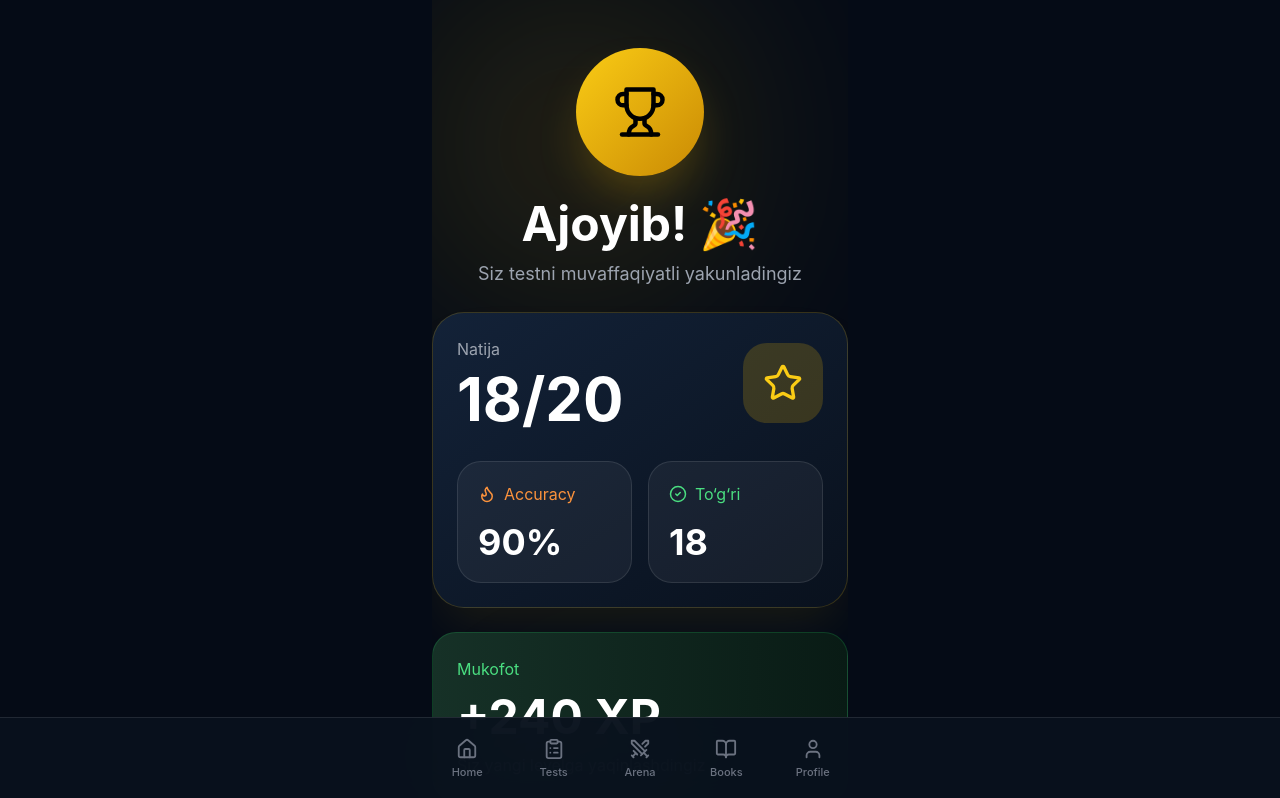
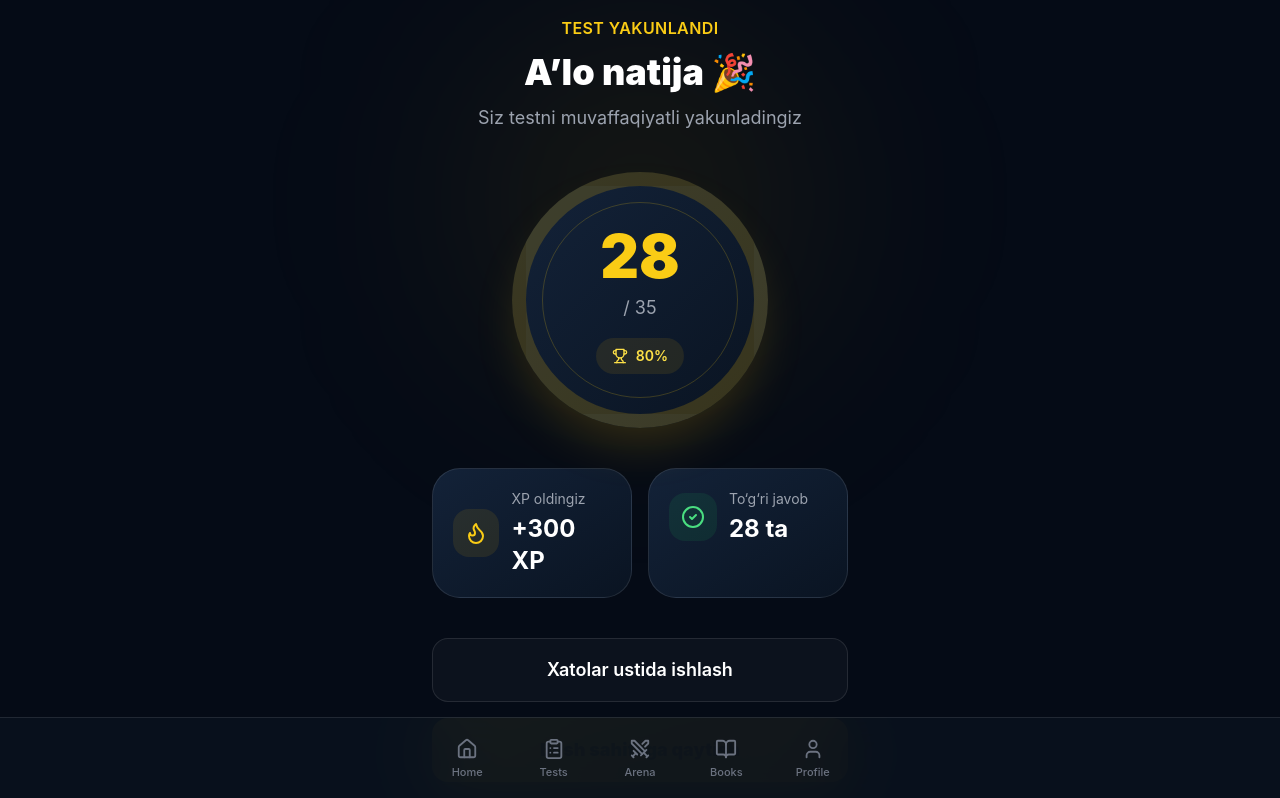
Before and after one commit to abdurahmon2909/tarix-ustozlari-front, a React (Vite) app: page /result in a window 1280 px wide. Shown: the top 798 px of the page. Built offline with nearby package versions, Linux system fonts and the light colour scheme; no server answers; sample sign-in values are in the browser's storage.

Commit message:
add premium homepage

```diff
--- a/src/pages/TestResultPage.tsx
+++ b/src/pages/TestResultPage.tsx
@@ -1,7 +1,6 @@
 import {
   Trophy,
   Flame,
-  Star,
   CheckCircle2,
 } from "lucide-react";
 
@@ -9,88 +8,67 @@ import { motion } from "framer-motion";
 
 export default function TestResultPage() {
   return (
-    <div className="relative min-h-screen overflow-hidden pt-6 space-y-6">
-      {/* GLOWS */}
+    <div className="relative pt-4 pb-12">
+      {/* BACKGROUND */}
       <div
         className="
         absolute
-        top-0
-        left-0
-        w-72
-        h-72
+        top-10
+        left-1/2
+        -translate-x-1/2
+        w-80
+        h-80
         rounded-full
-        bg-yellow-500/20
+        bg-yellow-500/10
         blur-[120px]
       "
       />
 
+      {/* CONTENT */}
       <div
-        className="
-        absolute
-        bottom-0
-        right-0
-        w-72
-        h-72
-        rounded-full
-        bg-blue-500/20
-        blur-[120px]
-      "
-      />
-
-      {/* SUCCESS */}
-      <motion.div
-        initial={{
-          scale: 0.8,
-          opacity: 0,
-        }}
-        animate={{
-          scale: 1,
-          opacity: 1,
-        }}
         className="
         relative
         z-10
-        flex
-        flex-col
-        items-center
+      "
+      >
+        {/* TITLE */}
+        <motion.div
+          initial={{
+            opacity: 0,
+            y: -20,
+          }}
+          animate={{
+            opacity: 1,
+            y: 0,
+          }}
+          className="
           text-center
         "
         >
-        <div
+          <p
             className="
-          w-32
-          h-32
-          rounded-full
-          bg-gradient-to-br
-          from-yellow-400
-          to-yellow-600
-          flex
-          items-center
-          justify-center
-          shadow-2xl
-          shadow-yellow-500/30
+            text-yellow-400
+            font-semibold
+            tracking-wide
           "
           >
-          <Trophy
-            size={54}
-            className="text-black"
-          />
-        </div>
+            TEST YAKUNLANDI
+          </p>
 
           <h1
             className="
-          text-5xl
-          font-bold
-          mt-6
+            mt-3
+            text-4xl
+            font-black
           "
           >
-          Ajoyib! 🎉
+            A’lo natija 🎉
           </h1>
 
           <p
             className="
+            mt-3
             text-gray-400
-          mt-3
             text-lg
           "
           >
@@ -99,154 +77,101 @@ export default function TestResultPage() {
           </p>
         </motion.div>
 
-      {/* SCORE CARD */}
+        {/* SCORE */}
         <motion.div
           initial={{
             opacity: 0,
-          y: 20,
+            scale: 0.8,
           }}
           animate={{
             opacity: 1,
-          y: 0,
+            scale: 1,
           }}
           transition={{
             delay: 0.1,
           }}
           className="
-        relative
-        z-10
-        rounded-[32px]
-        p-6
-        bg-gradient-to-br
-        from-[#132238]
-        to-[#09111d]
-        border
-        border-yellow-500/20
-        shadow-2xl
-        shadow-yellow-500/10
-      "
-      >
-        <div
-          className="
-          flex
-          items-center
-          justify-between
-        "
-        >
-          <div>
-            <p className="text-gray-400">
-              Natija
-            </p>
-
-            <h2
-              className="
-              text-6xl
-              font-bold
-              mt-2
-            "
-            >
-              18/20
-            </h2>
-          </div>
-
-          <div
-            className="
-            w-20
-            h-20
-            rounded-3xl
-            bg-yellow-500/20
+          mt-10
           flex
           items-center
           justify-center
         "
         >
-            <Star
-              size={40}
+          <div
             className="
+            relative
+            w-64
+            h-64
+            rounded-full
+            border-[14px]
+            border-yellow-500/20
+            flex
+            items-center
+            justify-center
+            bg-gradient-to-br
+            from-[#132238]
+            to-[#0a1422]
+            shadow-2xl
+            shadow-yellow-500/20
+          "
+          >
+            {/* INNER GLOW */}
+            <div
+              className="
+              absolute
+              inset-4
+              rounded-full
+              border
+              border-yellow-400/20
+            "
+            />
+
+            {/* CONTENT */}
+            <div className="text-center">
+              <h2
+                className="
+                text-6xl
+                font-black
                 text-yellow-400
               "
-            />
-          </div>
-        </div>
+              >
+                28
+              </h2>
+
+              <p
+                className="
+                mt-2
+                text-gray-400
+                text-lg
+              "
+              >
+                / 35
+              </p>
 
               <div
                 className="
-          grid
-          grid-cols-2
-          gap-4
-          mt-8
+                mt-4
+                inline-flex
+                items-center
+                gap-2
+                rounded-full
+                bg-yellow-500/10
+                px-4
+                py-2
+                text-yellow-300
+                text-sm
+                font-semibold
               "
               >
-          <div
-            className="
-            rounded-3xl
-            p-5
-            bg-white/5
-            border
-            border-white/10
-          "
-          >
-            <div
-              className="
-              flex
-              items-center
-              gap-2
-              text-orange-400
-            "
-            >
-              <Flame size={18} />
-              Accuracy
+                <Trophy size={16} />
+
+                80%
               </div>
-
-            <h3
-              className="
-              text-4xl
-              font-bold
-              mt-4
-            "
-            >
-              90%
-            </h3>
-          </div>
-
-          <div
-            className="
-            rounded-3xl
-            p-5
-            bg-white/5
-            border
-            border-white/10
-          "
-          >
-            <div
-              className="
-              flex
-              items-center
-              gap-2
-              text-green-400
-            "
-            >
-              <CheckCircle2
-                size={18}
-              />
-
-              To‘g‘ri
-            </div>
-
-            <h3
-              className="
-              text-4xl
-              font-bold
-              mt-4
-            "
-            >
-              18
-            </h3>
             </div>
           </div>
         </motion.div>
 
-      {/* XP REWARD */}
+        {/* STATS */}
         <motion.div
           initial={{
             opacity: 0,
@@ -260,73 +185,186 @@ export default function TestResultPage() {
             delay: 0.2,
           }}
           className="
-        relative
-        z-10
-        rounded-3xl
-        p-6
-        bg-gradient-to-r
-        from-[#163127]
-        to-[#091b15]
-        border
-        border-green-500/20
+          mt-10
+          grid
+          grid-cols-2
+          gap-4
         "
         >
-        <p className="text-green-400">
-          Mukofot
+          {/* XP */}
+          <div
+            className="
+            rounded-[28px]
+            border
+            border-white/10
+            bg-gradient-to-br
+            from-[#132238]
+            to-[#0a1422]
+            p-5
+          "
+          >
+            <div
+              className="
+              flex
+              items-center
+              gap-3
+            "
+            >
+              <div
+                className="
+                w-12
+                h-12
+                rounded-2xl
+                bg-yellow-500/10
+                flex
+                items-center
+                justify-center
+              "
+              >
+                <Flame
+                  className="
+                  text-yellow-400
+                "
+                />
+              </div>
+
+              <div>
+                <p
+                  className="
+                  text-gray-400
+                  text-sm
+                "
+                >
+                  XP oldingiz
                 </p>
 
-        <h2
+                <h3
                   className="
-          text-5xl
+                  text-2xl
                   font-bold
-          mt-3
+                  mt-1
                 "
                 >
-          +240 XP
-        </h2>
+                  +300 XP
+                </h3>
+              </div>
+            </div>
+          </div>
 
+          {/* CORRECT */}
+          <div
+            className="
+            rounded-[28px]
+            border
+            border-white/10
+            bg-gradient-to-br
+            from-[#132238]
+            to-[#0a1422]
+            p-5
+          "
+          >
+            <div
+              className="
+              flex
+              items-center
+              gap-3
+            "
+            >
+              <div
+                className="
+                w-12
+                h-12
+                rounded-2xl
+                bg-green-500/10
+                flex
+                items-center
+                justify-center
+              "
+              >
+                <CheckCircle2
+                  className="
+                  text-green-400
+                "
+                />
+              </div>
+
+              <div>
                 <p
                   className="
-          mt-3
-          text-gray-300
+                  text-gray-400
+                  text-sm
                 "
                 >
-          Siz yangi levelga yaqinlashdingiz
+                  To‘g‘ri javob
                 </p>
+
+                <h3
+                  className="
+                  text-2xl
+                  font-bold
+                  mt-1
+                "
+                >
+                  28 ta
+                </h3>
+              </div>
+            </div>
+          </div>
         </motion.div>
 
-      {/* ACTIONS */}
-      <div className="relative z-10 space-y-4 pb-24">
+        {/* BUTTONS */}
+        <motion.div
+          initial={{
+            opacity: 0,
+            y: 20,
+          }}
+          animate={{
+            opacity: 1,
+            y: 0,
+          }}
+          transition={{
+            delay: 0.3,
+          }}
+          className="
+          mt-10
+          space-y-4
+        "
+        >
+          {/* REVIEW */}
           <button
             className="
             w-full
-          py-5
-          rounded-3xl
-          bg-yellow-400
-          text-black
+            h-16
+            rounded-2xl
+            border
+            border-white/10
+            bg-white/[0.03]
             text-lg
-          font-bold
-          shadow-2xl
-          shadow-yellow-500/30
+            font-semibold
           "
           >
-          Keyingi test
+            Xatolar ustida ishlash
           </button>
 
+          {/* HOME */}
           <button
             className="
             w-full
-          py-5
-          rounded-3xl
-          bg-white/5
-          border
-          border-white/10
+            h-16
+            rounded-2xl
+            bg-gradient-to-r
+            from-yellow-400
+            to-yellow-600
+            text-black
             text-lg
-          font-bold
+            font-black
+            shadow-xl
+            shadow-yellow-500/20
           "
           >
-          Asosiy sahifa
+            Bosh sahifaga qaytish
           </button>
+        </motion.div>
       </div>
     </div>
   );
```
Lines whose indentation alone changed are shown as unchanged.
